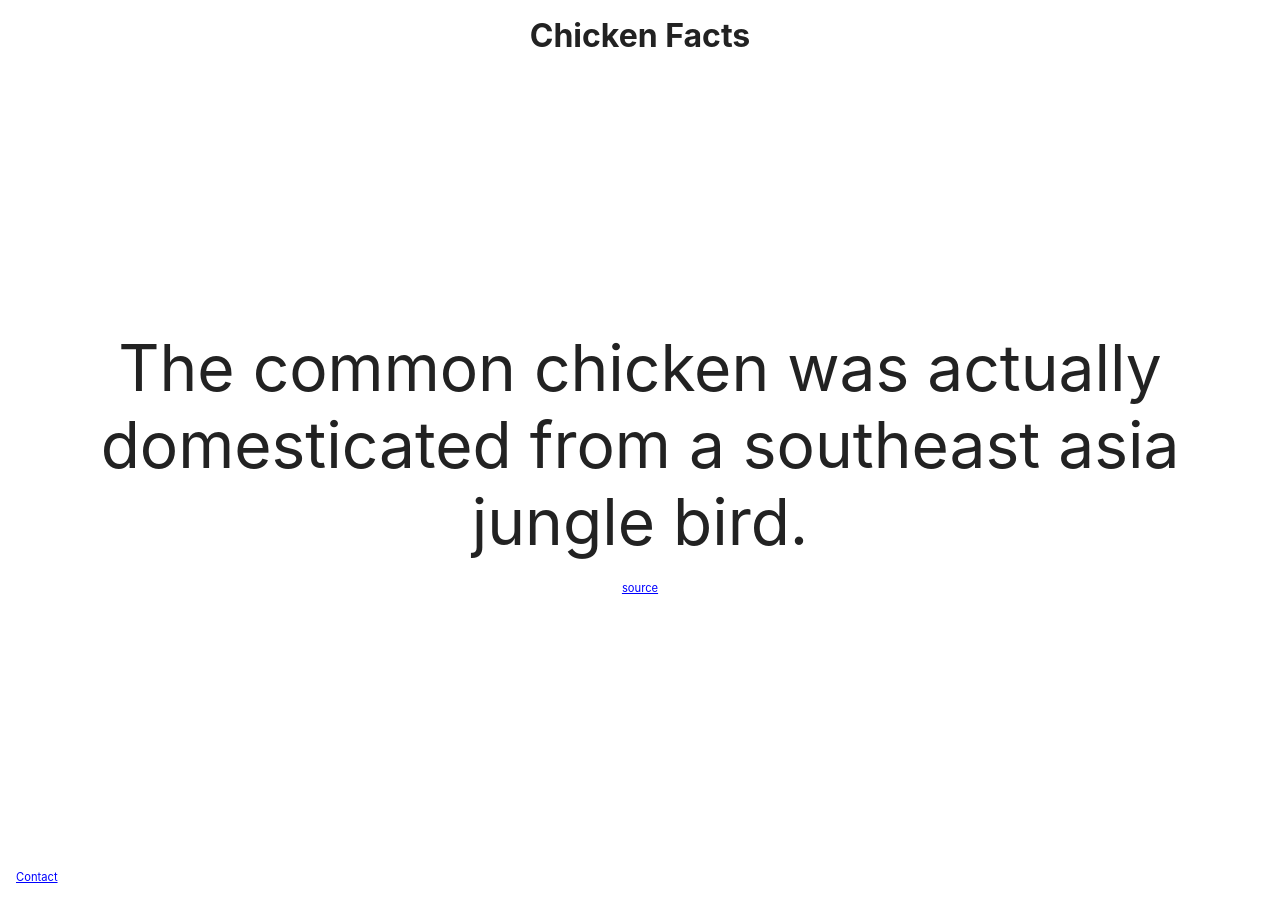
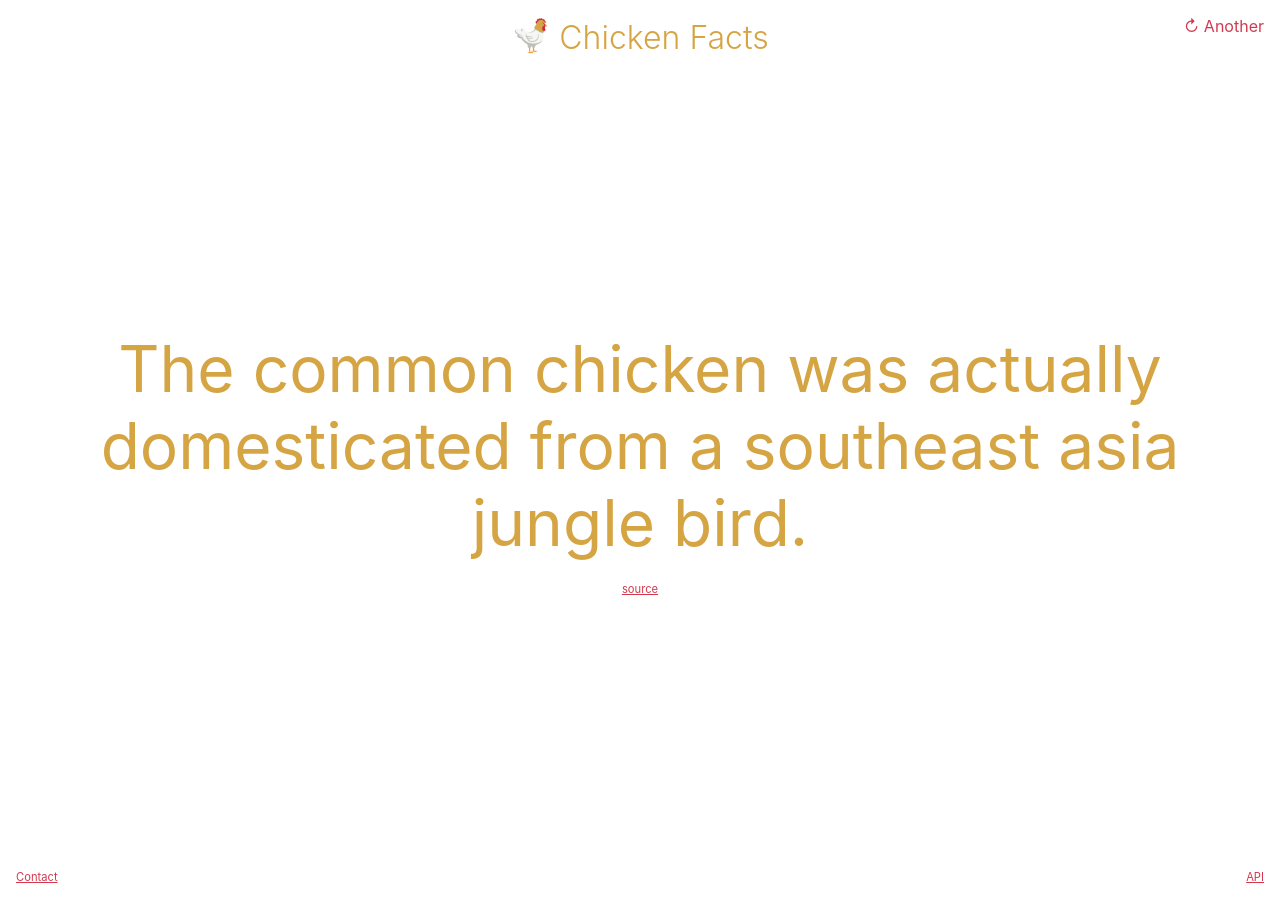
Before and after one commit to aaronsaray/chickenfacts.io, a Jekyll site: the page built from index.html, in a window 1280 px wide. Built offline with Jekyll 4.4.1, drawn with Linux system fonts in a browser that asks for light colours.

Commit message:
styling updates

```diff
--- a/_config.yml
+++ b/_config.yml
@@ -2,5 +2,6 @@ title: thedevmanager.com
 
 exclude:
 - README.md
+- API.md
 - Gemfile
 - Gemfile.lock
--- a/_layouts/main.html
+++ b/_layouts/main.html
@@ -24,7 +24,10 @@ layout: compress
     <link rel="icon" type="image/png" sizes="16x16" href="/favicon-16x16.png" />
   </head>
   <body>
-    <header><h1>Chicken Facts</h1></header>
+    <header>
+      <h1><img src="/logo.png" alt="a chicken" />Chicken Facts</h1>
+      <a href="#" id="another" title="Get another chicken fact">↻ Another</a>
+    </header>
     <main>
       {{ content }}
     </main>
@@ -35,11 +38,14 @@ layout: compress
         <div>
           <p>
             Created by
-            <a href="https://aaronsaray.com" target="_blank">Aaron Saray</a>
-            with <a href="https://github.com">this source code</a>.
+            <a href="https://aaronsaray.com" target="_blank" class="link"
+              >Aaron Saray</a
+            >
+            with <a href="https://github.com" class="link">this source code</a>.
           </p>
         </div>
       </div>
+      <a href="https://github.com/api" target="_blank" class="link">API</a>
     </footer>
   </body>
 </html>
--- a/app.css
+++ b/app.css
@@ -1,6 +1,6 @@
 body {
   background: #ffffff;
-  color: #222222;
+  color: #d5a544;
   font-family: -apple-system, BlinkMacSystemFont, "Segoe UI", Roboto, Oxygen,
     Ubuntu, Cantarell, "Open Sans", "Helvetica Neue", sans-serif;
   display: flex;
@@ -13,13 +13,35 @@ body > * {
 }
 .link {
   font-size: 0.7rem;
-  color: blue;
+  color: #d2394e;
   text-decoration: underline;
 }
 
 h1 {
   margin: 0;
   text-align: center;
+  font-size: 2rem;
+  font-weight: 300;
+}
+h1 img {
+  height: 2.5rem;
+  width: 2.5rem;
+  vertical-align: sub;
+  margin-right: 0.5rem;
+}
+#another {
+  position: absolute;
+  top: 1rem;
+  right: 1rem;
+  text-decoration: none;
+  color: #d2394e;
+}
+@media (min-width: 320px) and (max-width: 480px) {
+  #another {
+    position: relative;
+    display: block;
+    text-align: center;
+  }
 }
 
 main {
@@ -39,6 +61,10 @@ article q:after {
   display: none;
 }
 
+footer {
+  display: flex;
+  justify-content: space-between;
+}
 .collapse input {
   display: none;
 }
@@ -53,8 +79,9 @@ article q:after {
   transition: max-height 0.25s ease-in-out;
 }
 .collapse input:checked ~ div {
-  max-height: 3rem;
+  max-height: 2rem;
 }
 .collapse p {
   margin-bottom: 0;
+  font-size: 0.7rem;
 }
```
Also changed, not shown: API.md (added, +3 -0 lines).
